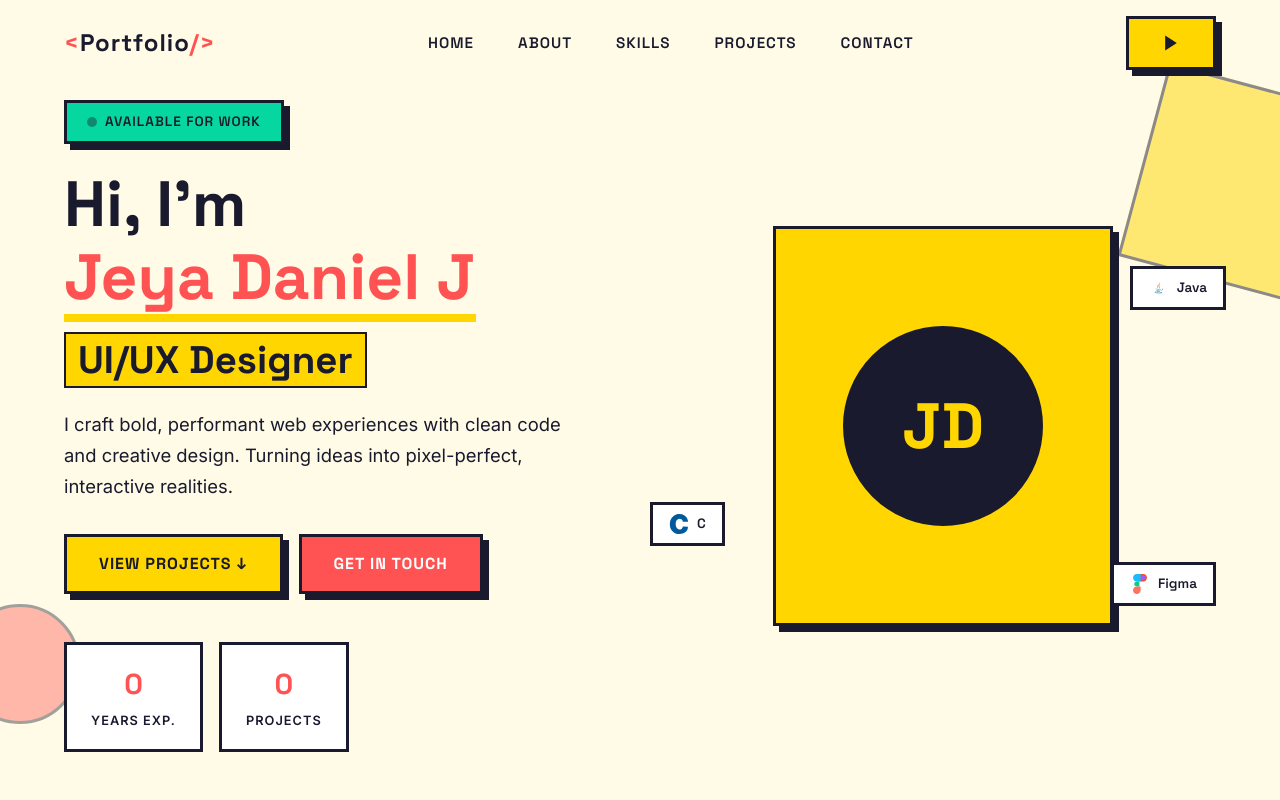
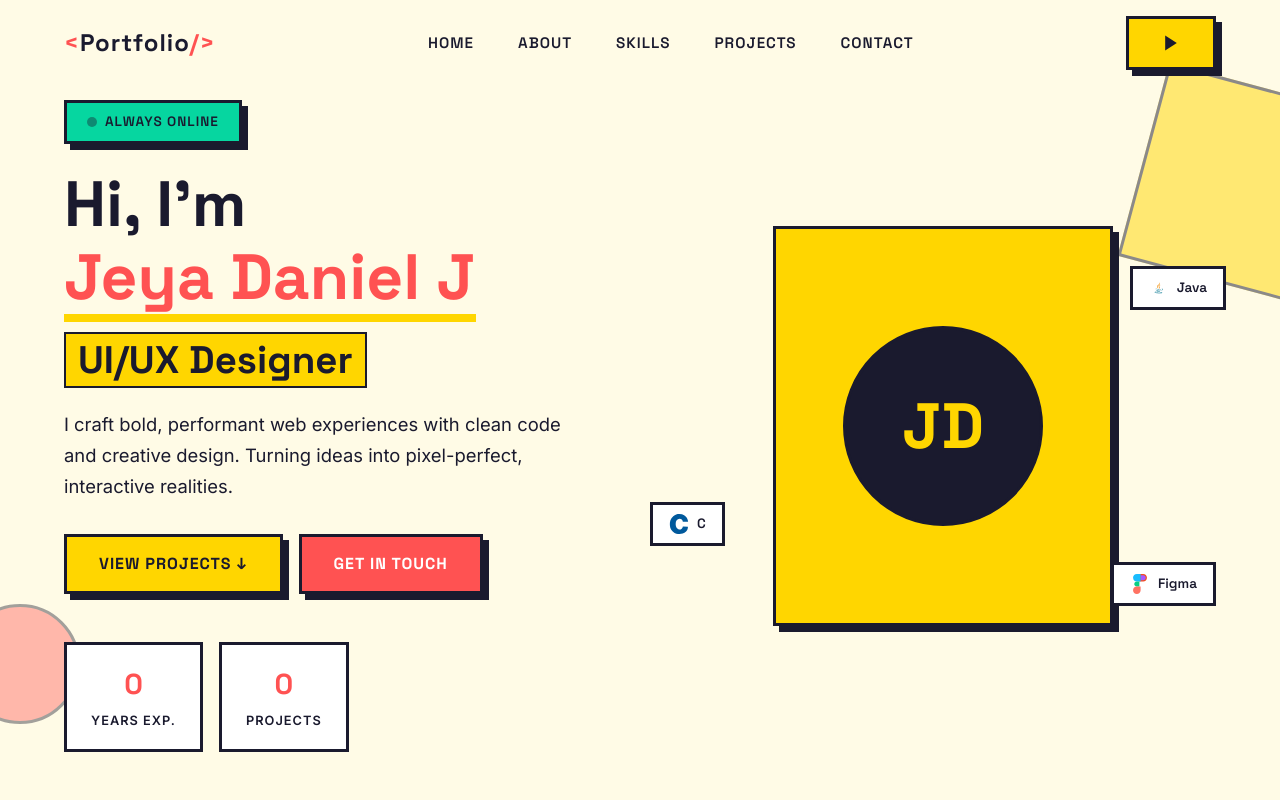
Before and after one commit to jeya-daniel-j/Portfolio, a React (Vite) app: page / in a window 1280 px wide. Shown: the top 800 px of the page. Built offline with nearby package versions, Linux system fonts and the light colour scheme.

Commit message:
Update Hero badge to 'Always online' and make it a link to contact

```diff
--- a/src/components/Hero.css
+++ b/src/components/Hero.css
@@ -69,6 +69,9 @@
   letter-spacing: 1px;
   margin-bottom: 24px;
   box-shadow: var(--shadow-sm);
+  text-decoration: none;
+  color: var(--clr-dark);
+  cursor: pointer;
 }
 
 .hero__badge-dot {
--- a/src/components/Hero.jsx
+++ b/src/components/Hero.jsx
@@ -11,10 +11,10 @@ export default function Hero() {
 
       <div className="container hero__inner">
         <div className="hero__content">
-          <div className="hero__badge brutal-border brutal-shadow">
+          <a href="#contact" className="hero__badge brutal-border brutal-shadow">
             <span className="hero__badge-dot" />
-            Available for work
-          </div>
+            Always online
+          </a>
 
           <h1 className="hero__title">
             Hi, I'm <span className="hero__name">Jeya Daniel J</span>
```
